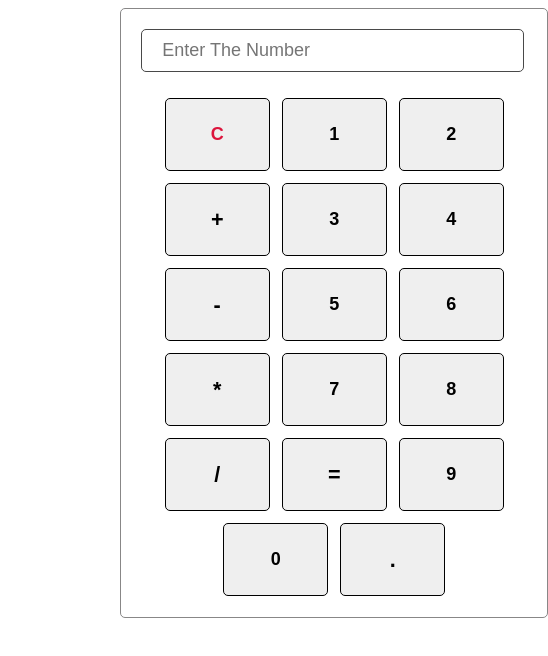
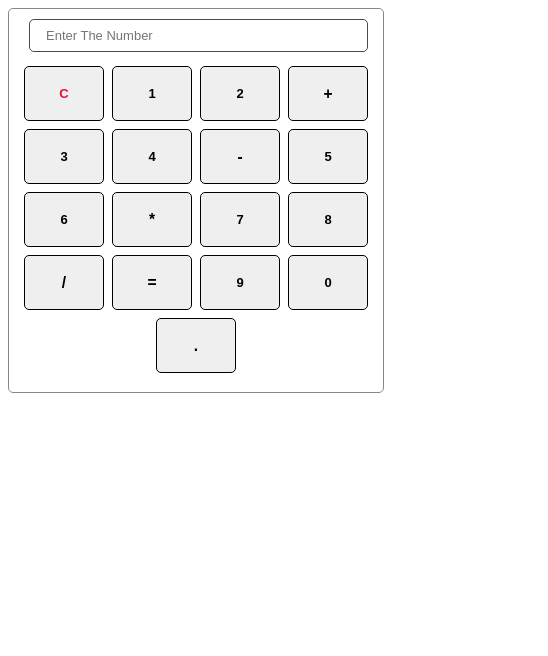
Before and after one commit to Digant07/Calculator, a plain HTML site: page index.html in a window 390 px wide. Shown: the whole page, 548 px wide, since content can reach past the window. Drawn offline with Linux system fonts and the light colour scheme.

Commit message:
Update index.css

```diff
--- a/index.css
+++ b/index.css
@@ -1,16 +1,15 @@
 #box {
     border: 1px rgba(132, 131, 131, 0.959) solid;
     border-radius: 5px;
-    width: 426px;
-    margin-left: 30%;
-
-
+    width: 90%;
+    margin: 0 auto;
+    max-width: 426px;
 }
 
 #display {
     padding: 10px 20px;
-    width: 80%;
-    margin: 20px;
+    width: calc(90% - 40px);
+    margin: 20px ;
     font-weight: 500;
     font-size: large;
     border-radius: 5px;
@@ -23,7 +22,6 @@
     justify-content: center;
     flex-wrap: wrap;
     margin-bottom: 15px;
-
 }
 
 .button {
@@ -35,6 +33,46 @@
     font-weight: 700;
     font-size: large;
 }
-#clear{
+
+#clear {
     color: crimson;
 }
+
+@media (max-width: 768px) {
+    #box {
+        width: 95%;
+    }
+
+    #display {
+        width: 100%;
+        margin: 10px 20px;
+        font-size: medium;
+    }
+
+    .button {
+        width: 90px;
+        height: 65px;
+        margin: 5px;
+        font-size: medium;
+    }
+}
+
+@media (max-width: 480px) {
+    #box {
+        width: 100%;
+    }
+
+    #display {
+        padding: 8px 16px;
+        width: calc(90% - 32px);
+        margin: 10px 20px;
+        font-size: small;
+    }
+
+    .button {
+        width: 80px;
+        height: 55px;
+        margin: 4px;
+        font-size: small;
+    }
+}
```
